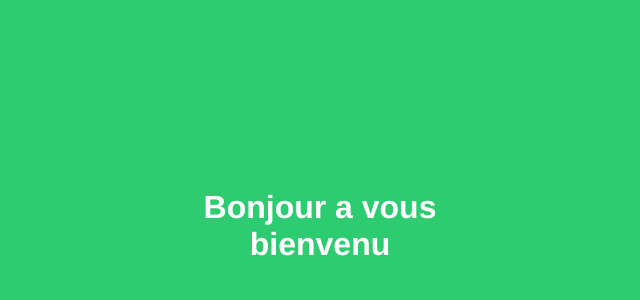
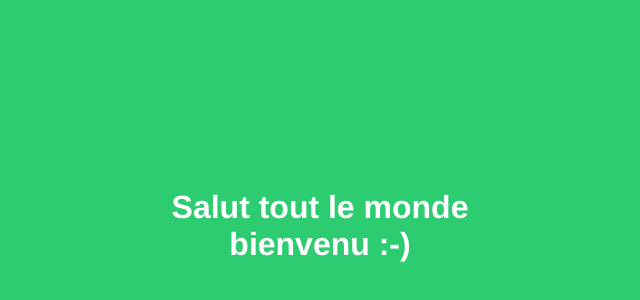
Before and after one commit to yannlo/hi, a plain HTML site: page index.html in a window 1280 px wide. Shown: the part 152-452 px from the top of the page, without its empty margins (328-968 px from the left). Drawn offline with Linux system fonts and the light colour scheme.

Commit message:
modified frend text: bonjour => salut

```diff
--- a/index.html
+++ b/index.html
@@ -20,5 +20,5 @@
 	</style>
 </head>
 <body>
-	<h1>Bonjour a vous <br/> bienvenu</h1>
+	<h1>Salut tout le monde <br/> bienvenu :-)</h1>
 </body>
```
